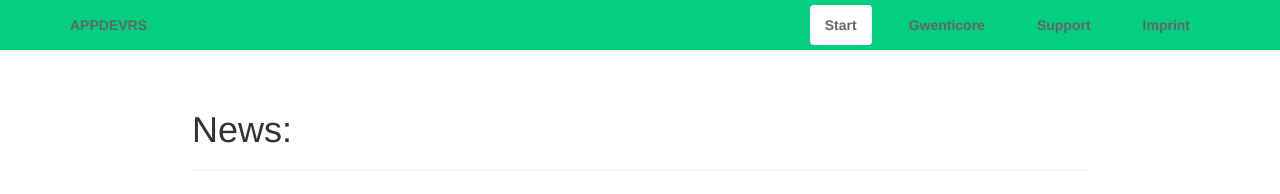
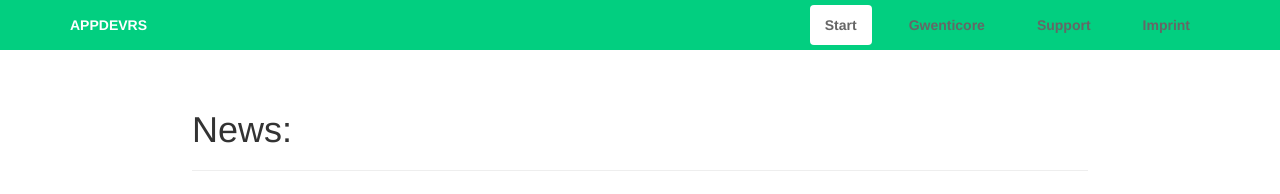
Before and after one commit to appdevrs/appdevrs.github.io, a Jekyll site: the page built from index.html, in a window 1280 px wide. Shown: the top 194 px of the page. Built offline with Jekyll 4.4.1, drawn with Linux system fonts in a browser that asks for light colours; comment, search, counter and statistics services are not loaded.

Commit message:
Update main.css

```diff
--- a/css/main.css
+++ b/css/main.css
@@ -9,7 +9,7 @@ nav .navtitle {
     margin-top: 10px;
     float: left !important;
 }
-nav .navtitle a strong {
+nav .navtitle li a {
     color: #FFF;
 }
 .navbar-default {
```
